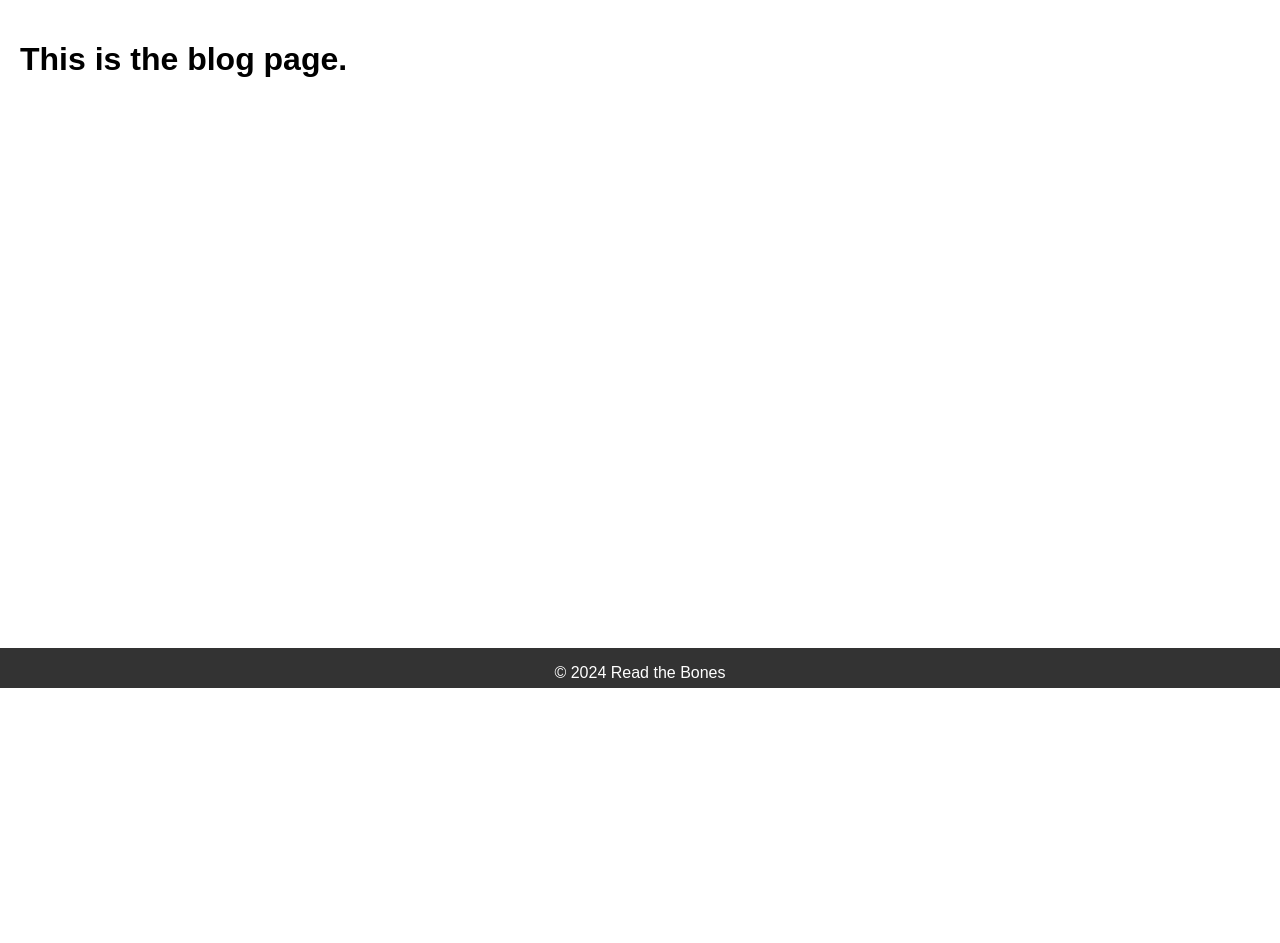
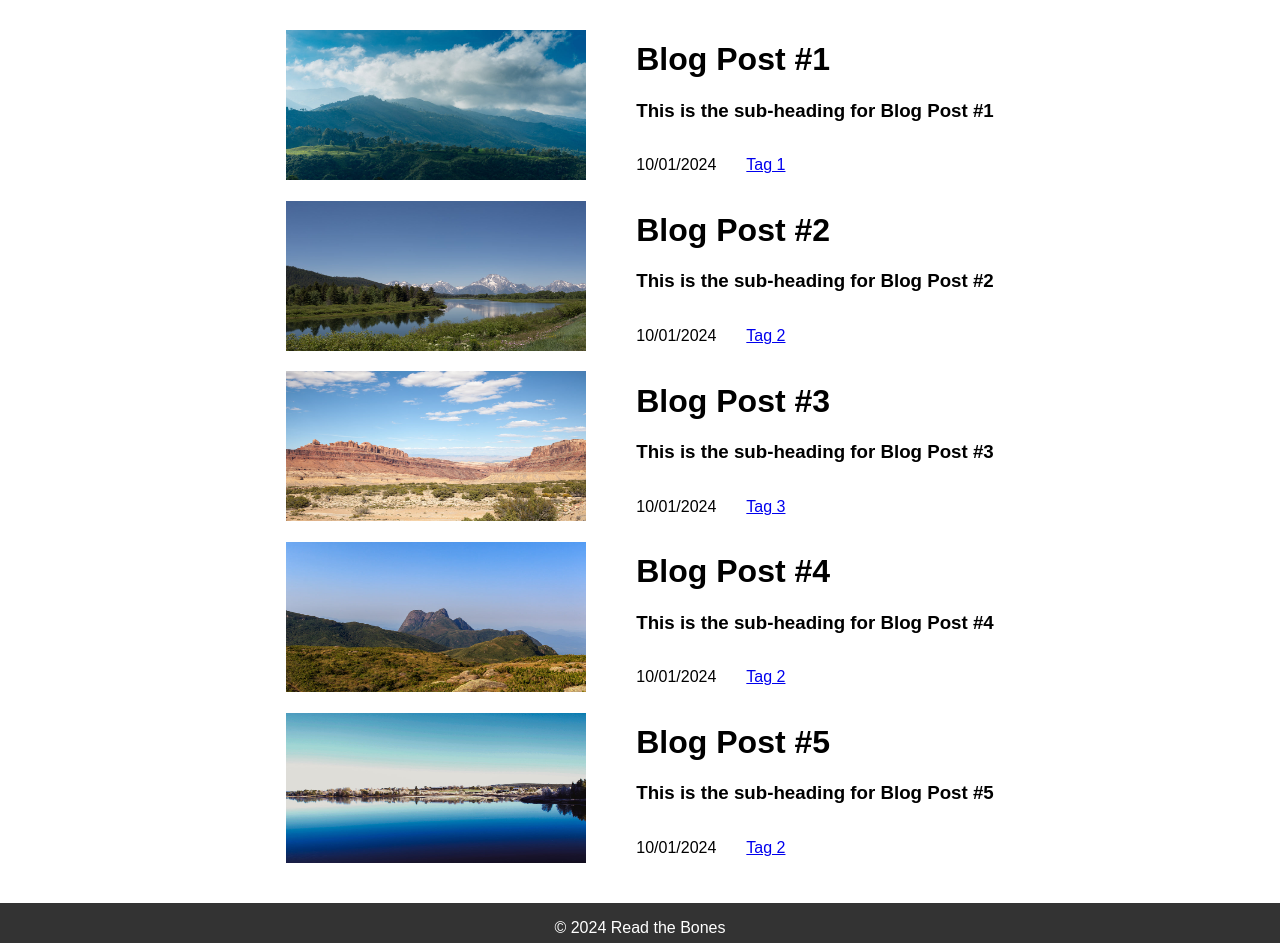
Before and after one commit to Bones1335/read-the-bones, a Flask app: page /blog in a window 1280 px wide. Shown: the part 112-1055 px from the top of the page. Before the commit the page ends 800 px from the top, so only its background shows below. Run offline with Flask 3, Linux system fonts and the light colour scheme.

Commit message:
create basic styling for list of blogs on blog.html page

```diff
--- a/static/styles.css
+++ b/static/styles.css
@@ -98,6 +98,27 @@ main {
     justify-content: space-between;
 }
 
+#blog-list {
+    display: flex;
+    flex-direction: column;
+    align-items: center;
+    margin-bottom: 50px;
+}
+
+.blog-post-card {
+    display: flex;
+    flex-direction: row;
+    flex-wrap: nowrap;
+    gap: 50px;
+    align-items: center;
+}
+
+.date-tags {
+    display: flex;
+    align-items: center;
+    gap: 30px;
+}
+
 footer {
     background-color: var(--hdr-ftr-background-color);
     color: var(--hdr-ftr-text-color);
--- a/templates/blog.html
+++ b/templates/blog.html
@@ -2,6 +2,63 @@
 
 {% block body %}
 
-    <h1>This is the blog page.</h1>
+   <div id="blog-list">
+        <div class="blog-post-card">
+            <img src="/static/images/01.jpg" alt="01" style="width:300px;height:150px">
+            <div class="card-text">
+                <h1>Blog Post #1</h1>
+                <h3>This is the sub-heading for Blog Post #1</h3>
+                <div class="date-tags">
+                    <p>10/01/2024</p>
+                    <a href="#">Tag 1</a>
+                </div>
+            </div>
+        </div>
+        <div class="blog-post-card">
+            <img src="/static/images/02.jpg" alt="02" style="width:300px;height:150px">
+            <div class="card-text">
+                <h1>Blog Post #2</h1>
+                <h3>This is the sub-heading for Blog Post #2</h3>
+                <div class="date-tags">
+                    <p>10/01/2024</p>
+                    <a href="#">Tag 2</a>
+                </div>
+            </div>
+        </div>
+        <div class="blog-post-card">
+            <img src="/static/images/03.jpg" alt="03" style="width:300px;height:150px">
+            <div class="card-text">
+                <h1>Blog Post #3</h1>
+                <h3>This is the sub-heading for Blog Post #3</h3>
+                <div class="date-tags">
+                    <p>10/01/2024</p>
+                    <a href="#">Tag 3</a>
+                </div>
+            </div>
+        </div>
+        <div class="blog-post-card">
+            <img src="/static/images/04.jpg" alt="04" style="width:300px;height:150px">
+            <div class="card-text">
+                <h1>Blog Post #4</h1>
+                <h3>This is the sub-heading for Blog Post #4</h3>
+                <div class="date-tags">
+                    <p>10/01/2024</p>
+                    <a href="#">Tag 2</a>
+                </div>
+            </div>
+        </div>
+        <div class="blog-post-card">
+            <img src="/static/images/05.jpg" alt="05" style="width:300px;height:150px">
+            <div class="card-text">
+                <h1>Blog Post #5</h1>
+                <h3>This is the sub-heading for Blog Post #5</h3>
+                <div class="date-tags">
+                    <p>10/01/2024</p>
+                    <a href="#">Tag 2</a>
+                </div>
+            </div>
+        </div>
+
+   </div>
 
 {% endblock %}
```
